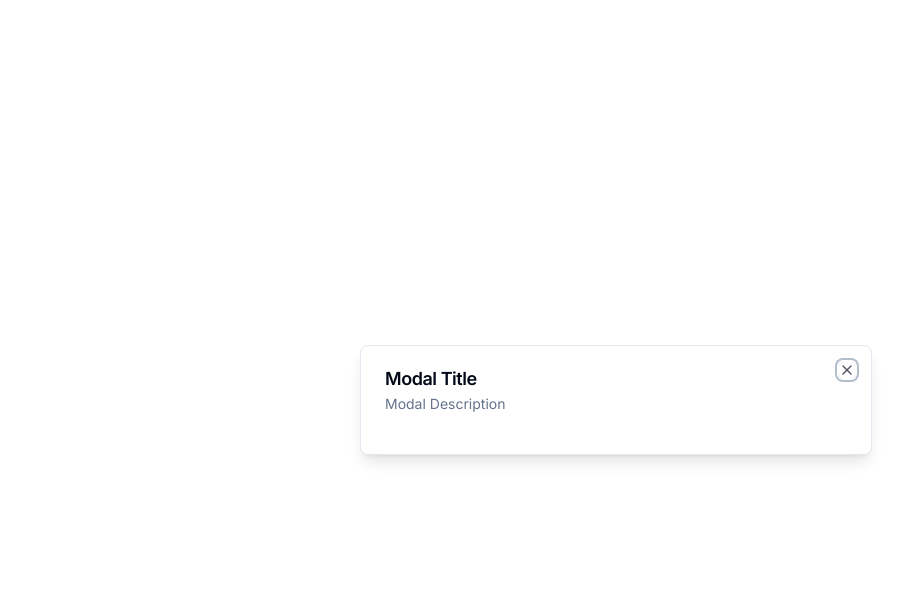
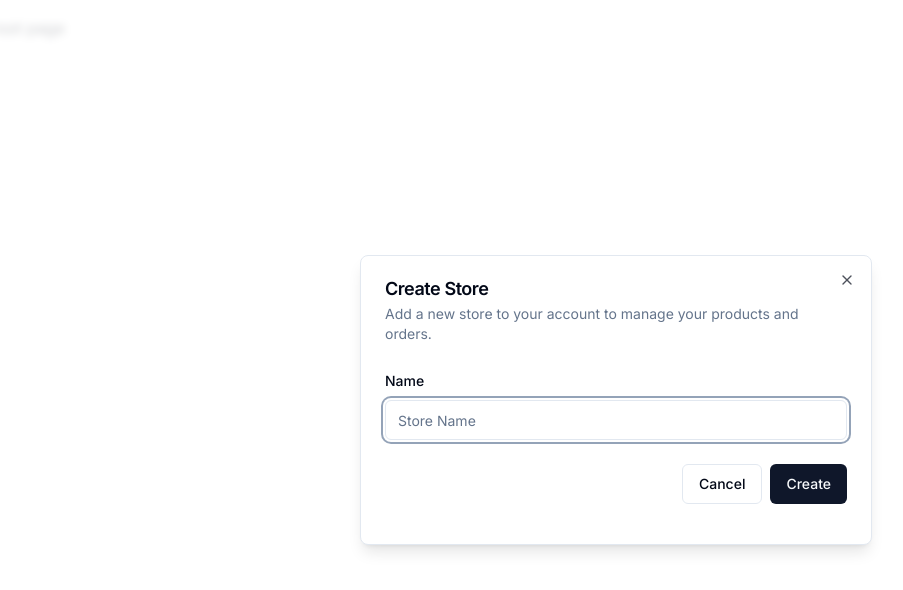
Before and after one commit to abjj1999/Admin-Dashboard, a Next.js app: page / in a window 1280 px wide. Shown: the top 590 px of the page, without its empty margins (24-927 px from the left). Built offline with nearby package versions, Linux system fonts and the light colour scheme.

Commit message:
create store modal has been created, applying the form and its comps

```diff
--- a/app/(root)/page.tsx
+++ b/app/(root)/page.tsx
@@ -1,17 +1,23 @@
 "use client";
 
-import {Modal} from "@/components/ui/Modal";
+import { useStoreModal } from "@/hooks/use-store-modal";
+import { useEffect } from "react";
+
+
 
 export default function SetupPage() {
+  const onOpen = useStoreModal((state) => state.onOpen);
+  const isOpen = useStoreModal((state) => state.isOpen);
+
+  useEffect(() => {
+    if(!isOpen) {
+      onOpen()
+    }
+  }, [isOpen, onOpen]);
+
   return (
     <div className="p-4">
-        <Modal
-            title="Modal Title"
-            description="Modal Description"
-            isOpen={true}
-            onClose={() => {}}
-        />
-
+        root page
     </div>
   );
 }
--- a/app/layout.tsx
+++ b/app/layout.tsx
@@ -1,6 +1,7 @@
 import "./globals.css";
 import { Inter } from "next/font/google";
 import { ClerkProvider } from "@clerk/nextjs";
+import { ModalProvider } from "@/providers/modal-provider";
 const inter = Inter({ subsets: ["latin"] });
 
 export const metadata = {
@@ -16,7 +17,10 @@
   return (
     <ClerkProvider>
       <html lang="en">
-        <body className={inter.className}>{children}</body>
+        <body className={inter.className}>
+
+          <ModalProvider />
+          {children}</body>
       </html>
     </ClerkProvider>
   );
--- /dev/null
+++ b/components/modals/store-modal.tsx
@@ -0,0 +1,81 @@
+"use client";
+// this is a custom Modal to create a store in the app
+import { useStoreModal } from "@/hooks/use-store-modal";
+import { Modal } from "../ui/Modal";
+
+import * as z from "zod";
+import { useForm } from "react-hook-form";
+import { zodResolver } from "@hookform/resolvers/zod";
+import { Form, FormControl, FormField, FormItem, FormLabel, FormMessage } from "../ui/form";
+import { Input } from "../ui/input";
+import { Button } from "../ui/button";
+
+const FormSchema = z.object({
+  name: z.string().min(3).max(25),
+});
+
+export const StoreModal = () => {
+  const storeModal = useStoreModal();
+
+  const form = useForm<z.infer<typeof FormSchema>>({
+    resolver: zodResolver(FormSchema),
+    defaultValues: {
+      name: "",
+    },
+  });
+
+  const onSubmit = async (values: z.infer<typeof FormSchema>) => {
+    console.log(values);
+    //todo: create store
+  };
+
+  return (
+    <Modal
+      title="Create Store"
+      description="Add a new store to your account to manage your products and orders."
+      isOpen={storeModal.isOpen}
+      onClose={storeModal.onClose}
+    >
+      <div className="">
+        <div className="space-y-4 py-2 pb-4">
+            <Form {...form}>
+                <form onSubmit={form.handleSubmit(onSubmit)}>
+                    <FormField
+                        control={form.control}
+                        name="name"
+                        render={({field}) => (
+                            <FormItem>
+                                <FormLabel>
+                                    Name
+                                </FormLabel>
+                                <FormControl>
+                                    <Input
+                                        placeholder="Store Name"
+                                        {...field}
+                                    />
+                                </FormControl>
+                                <FormMessage
+
+                                />
+                            </FormItem>
+                        )}
+                    />
+                    <div className="pt-6 space-x-2 flex items-center justify-end w-fll">
+                            <Button
+                            variant="outline"
+                             onClick={storeModal.onClose}>
+                                Cancel
+                            </Button>
+                            <Button type="submit">
+                                Create
+                            </Button>
+                    </div>
+
+                </form>
+
+            </Form>
+        </div>
+      </div>
+    </Modal>
+  );
+};
--- /dev/null
+++ b/components/ui/form.tsx
@@ -0,0 +1,176 @@
+import * as React from "react"
+import * as LabelPrimitive from "@radix-ui/react-label"
+import { Slot } from "@radix-ui/react-slot"
+import {
+  Controller,
+  ControllerProps,
+  FieldPath,
+  FieldValues,
+  FormProvider,
+  useFormContext,
+} from "react-hook-form"
+
+import { cn } from "@/lib/utils"
+import { Label } from "@/components/ui/label"
+
+const Form = FormProvider
+
+type FormFieldContextValue<
+  TFieldValues extends FieldValues = FieldValues,
+  TName extends FieldPath<TFieldValues> = FieldPath<TFieldValues>
+> = {
+  name: TName
+}
+
+const FormFieldContext = React.createContext<FormFieldContextValue>(
+  {} as FormFieldContextValue
+)
+
+const FormField = <
+  TFieldValues extends FieldValues = FieldValues,
+  TName extends FieldPath<TFieldValues> = FieldPath<TFieldValues>
+>({
+  ...props
+}: ControllerProps<TFieldValues, TName>) => {
+  return (
+    <FormFieldContext.Provider value={{ name: props.name }}>
+      <Controller {...props} />
+    </FormFieldContext.Provider>
+  )
+}
+
+const useFormField = () => {
+  const fieldContext = React.useContext(FormFieldContext)
+  const itemContext = React.useContext(FormItemContext)
+  const { getFieldState, formState } = useFormContext()
+
+  const fieldState = getFieldState(fieldContext.name, formState)
+
+  if (!fieldContext) {
+    throw new Error("useFormField should be used within <FormField>")
+  }
+
+  const { id } = itemContext
+
+  return {
+    id,
+    name: fieldContext.name,
+    formItemId: `${id}-form-item`,
+    formDescriptionId: `${id}-form-item-description`,
+    formMessageId: `${id}-form-item-message`,
+    ...fieldState,
+  }
+}
+
+type FormItemContextValue = {
+  id: string
+}
+
+const FormItemContext = React.createContext<FormItemContextValue>(
+  {} as FormItemContextValue
+)
+
+const FormItem = React.forwardRef<
+  HTMLDivElement,
+  React.HTMLAttributes<HTMLDivElement>
+>(({ className, ...props }, ref) => {
+  const id = React.useId()
+
+  return (
+    <FormItemContext.Provider value={{ id }}>
+      <div ref={ref} className={cn("space-y-2", className)} {...props} />
+    </FormItemContext.Provider>
+  )
+})
+FormItem.displayName = "FormItem"
+
+const FormLabel = React.forwardRef<
+  React.ElementRef<typeof LabelPrimitive.Root>,
+  React.ComponentPropsWithoutRef<typeof LabelPrimitive.Root>
+>(({ className, ...props }, ref) => {
+  const { error, formItemId } = useFormField()
+
+  return (
+    <Label
+      ref={ref}
+      className={cn(error && "text-destructive", className)}
+      htmlFor={formItemId}
+      {...props}
+    />
+  )
+})
+FormLabel.displayName = "FormLabel"
+
+const FormControl = React.forwardRef<
+  React.ElementRef<typeof Slot>,
+  React.ComponentPropsWithoutRef<typeof Slot>
+>(({ ...props }, ref) => {
+  const { error, formItemId, formDescriptionId, formMessageId } = useFormField()
+
+  return (
+    <Slot
+      ref={ref}
+      id={formItemId}
+      aria-describedby={
+        !error
+          ? `${formDescriptionId}`
+          : `${formDescriptionId} ${formMessageId}`
+      }
+      aria-invalid={!!error}
+      {...props}
+    />
+  )
+})
+FormControl.displayName = "FormControl"
+
+const FormDescription = React.forwardRef<
+  HTMLParagraphElement,
+  React.HTMLAttributes<HTMLParagraphElement>
+>(({ className, ...props }, ref) => {
+  const { formDescriptionId } = useFormField()
+
+  return (
+    <p
+      ref={ref}
+      id={formDescriptionId}
+      className={cn("text-sm text-muted-foreground", className)}
+      {...props}
+    />
+  )
+})
+FormDescription.displayName = "FormDescription"
+
+const FormMessage = React.forwardRef<
+  HTMLParagraphElement,
+  React.HTMLAttributes<HTMLParagraphElement>
+>(({ className, children, ...props }, ref) => {
+  const { error, formMessageId } = useFormField()
+  const body = error ? String(error?.message) : children
+
+  if (!body) {
+    return null
+  }
+
+  return (
+    <p
+      ref={ref}
+      id={formMessageId}
+      className={cn("text-sm font-medium text-destructive", className)}
+      {...props}
+    >
+      {body}
+    </p>
+  )
+})
+FormMessage.displayName = "FormMessage"
+
+export {
+  useFormField,
+  Form,
+  FormItem,
+  FormLabel,
+  FormControl,
+  FormDescription,
+  FormMessage,
+  FormField,
+}
--- /dev/null
+++ b/components/ui/input.tsx
@@ -0,0 +1,25 @@
+import * as React from "react"
+
+import { cn } from "@/lib/utils"
+
+export interface InputProps
+  extends React.InputHTMLAttributes<HTMLInputElement> {}
+
+const Input = React.forwardRef<HTMLInputElement, InputProps>(
+  ({ className, type, ...props }, ref) => {
+    return (
+      <input
+        type={type}
+        className={cn(
+          "flex h-10 w-full rounded-md border border-input bg-background px-3 py-2 text-sm ring-offset-background file:border-0 file:bg-transparent file:text-sm file:font-medium placeholder:text-muted-foreground focus-visible:outline-none focus-visible:ring-2 focus-visible:ring-ring focus-visible:ring-offset-2 disabled:cursor-not-allowed disabled:opacity-50",
+          className
+        )}
+        ref={ref}
+        {...props}
+      />
+    )
+  }
+)
+Input.displayName = "Input"
+
+export { Input }
--- /dev/null
+++ b/components/ui/label.tsx
@@ -0,0 +1,26 @@
+"use client"
+
+import * as React from "react"
+import * as LabelPrimitive from "@radix-ui/react-label"
+import { cva, type VariantProps } from "class-variance-authority"
+
+import { cn } from "@/lib/utils"
+
+const labelVariants = cva(
+  "text-sm font-medium leading-none peer-disabled:cursor-not-allowed peer-disabled:opacity-70"
+)
+
+const Label = React.forwardRef<
+  React.ElementRef<typeof LabelPrimitive.Root>,
+  React.ComponentPropsWithoutRef<typeof LabelPrimitive.Root> &
+    VariantProps<typeof labelVariants>
+>(({ className, ...props }, ref) => (
+  <LabelPrimitive.Root
+    ref={ref}
+    className={cn(labelVariants(), className)}
+    {...props}
+  />
+))
+Label.displayName = LabelPrimitive.Root.displayName
+
+export { Label }
--- a/hooks/use-store-modal.tsx
+++ b/hooks/use-store-modal.tsx
@@ -1,5 +1,6 @@
 import {create} from 'zustand';
-
+// this page controller the modal states and actions,
+//
 interface useStoreModalStore {
     isOpen: boolean;
     onOpen: () => void;
--- /dev/null
+++ b/providers/modal-provider.tsx
@@ -0,0 +1,27 @@
+// this is used to create a modal provider, so you can open the modal from anywhere in the app
+//
+
+"use client";
+import { useState, useEffect } from "react";
+
+import { StoreModal } from "@/components/modals/store-modal";
+
+// we are going to add this mdal provider to our global layout.tsx
+// but our Layout.tsx is a server component, meaning we can not add Client components to it
+// we have to insure that will nt be any hydration errors
+// especially when we are using a modal.
+export const ModalProvider = () => {
+    const [isMounted, setIsMounted] = useState(false);
+    // if I am server side, I will not render this component and it will return null, otherwise it will return the modal
+    useEffect(() => {
+        setIsMounted(true);
+    }, []);
+
+    if (!isMounted) return null;
+
+    return (
+        <>
+            <StoreModal />
+        </>
+    );
+};
```
Also changed, not shown: package.json (+7 -0 lines), 1 other file (tests, documents, lock files or other folders).
